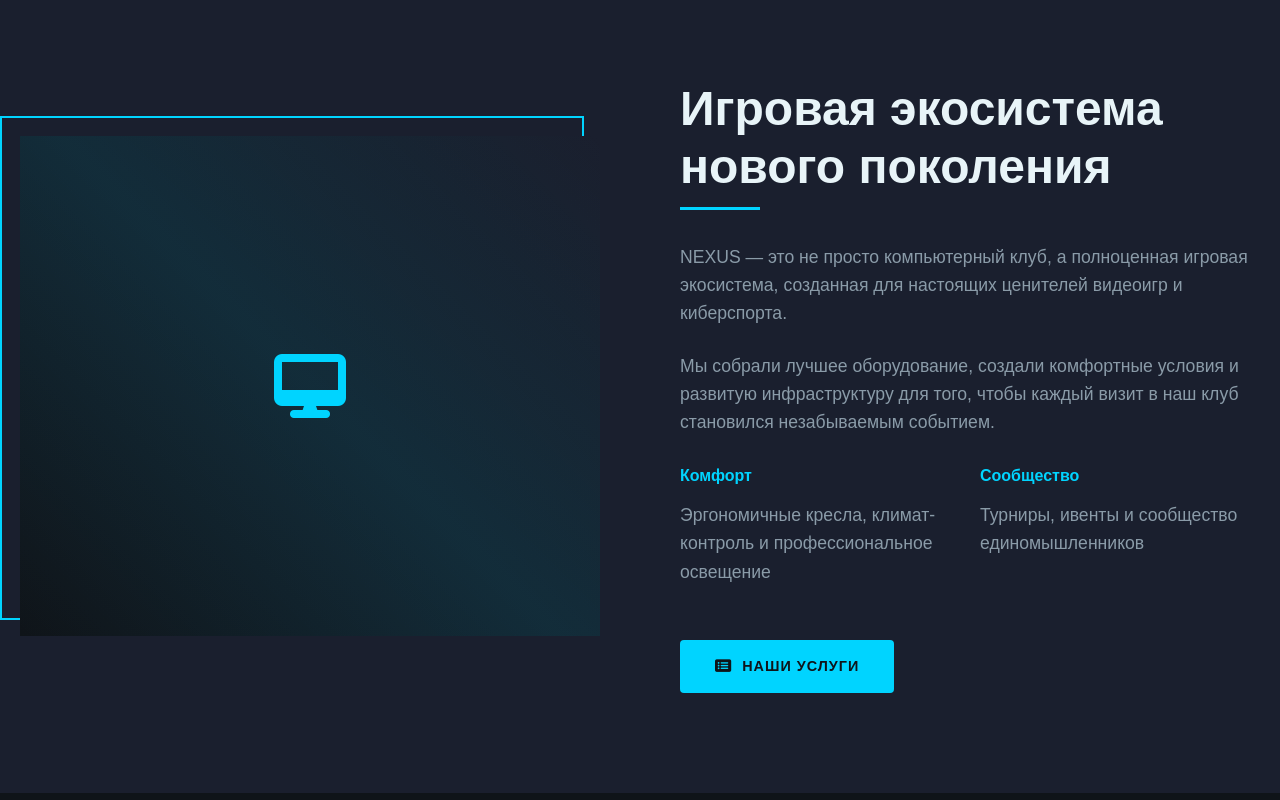
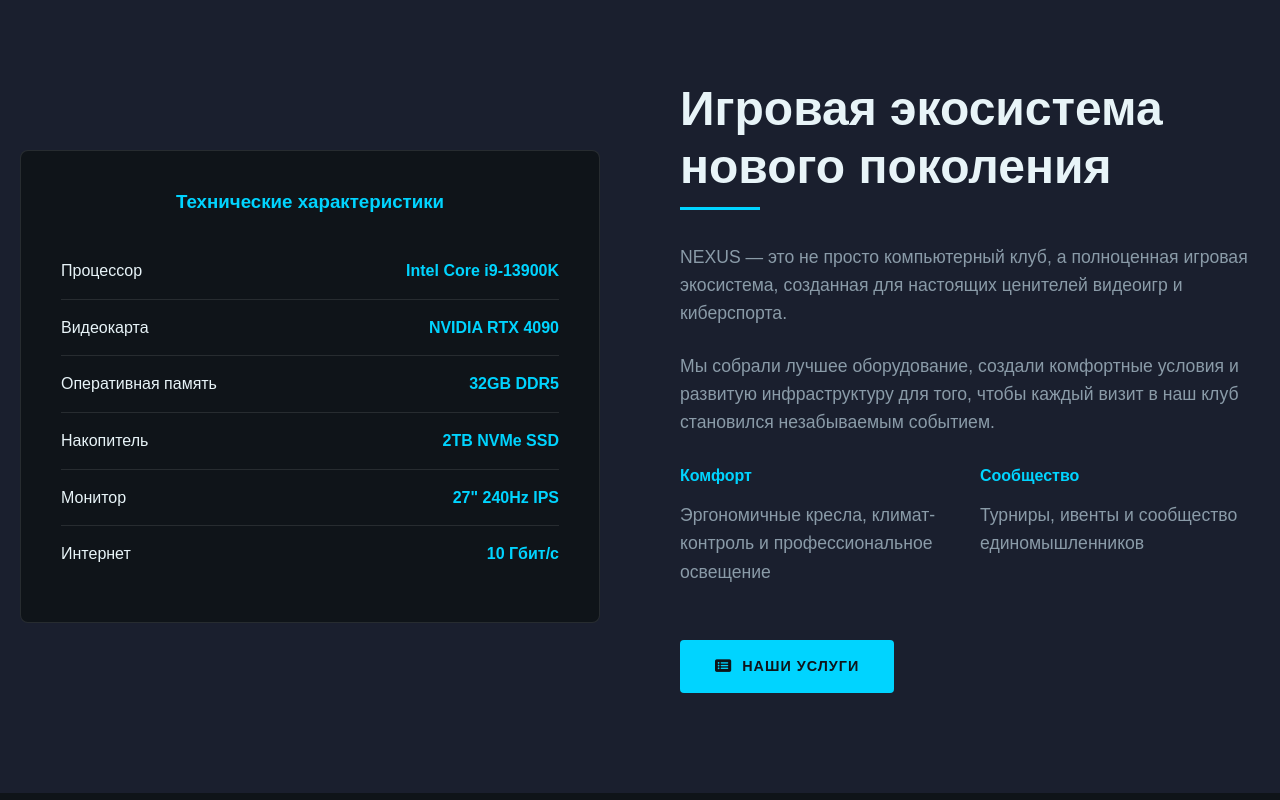
Before and after one commit to tapo4eqq/compp, a plain HTML site: page index.html in a window 1280 px wide. Shown: the part 820-1620 px from the top of the page. Drawn offline with Linux system fonts and the light colour scheme.

Commit message:
index.html

```diff
--- a/index.html
+++ b/index.html
@@ -293,40 +293,28 @@
             align-items: center;
         }
 
-        .about-image {
-            position: relative;
+        .tech-specs {
+            background: var(--primary);
+            padding: 40px;
+            border-radius: 8px;
+            border: 1px solid rgba(255, 255, 255, 0.1);
         }
 
-        .about-image:before {
-            content: '';
-            position: absolute;
-            top: -20px;
-            left: -20px;
-            width: 100%;
-            height: 100%;
-            border: 2px solid var(--accent);
-            z-index: -1;
+        .spec-item {
+            display: flex;
+            justify-content: space-between;
+            align-items: center;
+            padding: 15px 0;
+            border-bottom: 1px solid rgba(255, 255, 255, 0.1);
         }
 
-        .pc-setup {
-            width: 100%;
-            height: 500px;
-            background: linear-gradient(45deg, var(--primary), var(--secondary));
-            display: flex;
-            align-items: center;
-            justify-content: center;
-            position: relative;
-            overflow: hidden;
+        .spec-item:last-child {
+            border-bottom: none;
         }
 
-        .pc-setup:before {
-            content: '';
-            position: absolute;
-            top: 0;
-            left: 0;
-            width: 100%;
-            height: 100%;
-            background: linear-gradient(45deg, transparent, rgba(0, 212, 255, 0.1), transparent);
+        .spec-value {
+            color: var(--accent);
+            font-weight: 600;
         }
 
         .about-content h2 {
@@ -395,6 +383,37 @@
             padding: 8px 0;
             border-bottom: 1px solid rgba(255, 255, 255, 0.1);
             color: var(--gray);
+        }
+
+        /* Services Section */
+        .services {
+            background: var(--primary);
+        }
+
+        .services-grid {
+            display: grid;
+            grid-template-columns: repeat(3, 1fr);
+            gap: 30px;
+        }
+
+        .service-card {
+            background: var(--secondary);
+            padding: 40px 30px;
+            text-align: center;
+            border-radius: 8px;
+            transition: var(--transition);
+            border: 1px solid rgba(255, 255, 255, 0.1);
+        }
+
+        .service-card:hover {
+            transform: translateY(-10px);
+            box-shadow: 0 20px 40px rgba(0, 0, 0, 0.3);
+        }
+
+        .service-icon {
+            font-size: 3rem;
+            color: var(--accent);
+            margin-bottom: 20px;
         }
 
         /* Pricing Section */
@@ -473,37 +492,6 @@
             content: '✓';
             color: var(--accent);
             margin-right: 10px;
-        }
-
-        /* Services Section (вместо Gallery) */
-        .services {
-            background: var(--primary);
-        }
-
-        .services-grid {
-            display: grid;
-            grid-template-columns: repeat(3, 1fr);
-            gap: 30px;
-        }
-
-        .service-card {
-            background: var(--secondary);
-            padding: 40px 30px;
-            text-align: center;
-            border-radius: 8px;
-            transition: var(--transition);
-            border: 1px solid rgba(255, 255, 255, 0.1);
-        }
-
-        .service-card:hover {
-            transform: translateY(-10px);
-            box-shadow: 0 20px 40px rgba(0, 0, 0, 0.3);
-        }
-
-        .service-icon {
-            font-size: 3rem;
-            color: var(--accent);
-            margin-bottom: 20px;
         }
 
         /* Contact Section */
@@ -799,9 +787,31 @@
     <section id="about" class="about">
         <div class="container">
             <div class="about-grid">
-                <div class="about-image fade-in">
-                    <div class="pc-setup">
-                        <i class="fas fa-desktop" style="font-size: 4rem; color: var(--accent);"></i>
+                <div class="tech-specs fade-in">
+                    <h3 style="color: var(--accent); margin-bottom: 30px; text-align: center;">Технические характеристики</h3>
+                    <div class="spec-item">
+                        <span>Процессор</span>
+                        <span class="spec-value">Intel Core i9-13900K</span>
+                    </div>
+                    <div class="spec-item">
+                        <span>Видеокарта</span>
+                        <span class="spec-value">NVIDIA RTX 4090</span>
+                    </div>
+                    <div class="spec-item">
+                        <span>Оперативная память</span>
+                        <span class="spec-value">32GB DDR5</span>
+                    </div>
+                    <div class="spec-item">
+                        <span>Накопитель</span>
+                        <span class="spec-value">2TB NVMe SSD</span>
+                    </div>
+                    <div class="spec-item">
+                        <span>Монитор</span>
+                        <span class="spec-value">27" 240Hz IPS</span>
+                    </div>
+                    <div class="spec-item">
+                        <span>Интернет</span>
+                        <span class="spec-value">10 Гбит/с</span>
                     </div>
                 </div>
                 <div class="about-content">
@@ -877,7 +887,7 @@
         </div>
     </section>
 
-    <!-- Services Section (вместо Gallery) -->
+    <!-- Services Section -->
     <section id="services" class="services">
         <div class="container">
             <h2 class="fade-in">Наши услуги</h2>
@@ -1101,7 +1111,7 @@
                 </div>
             </div>
             <div class="copyright">
-                <p>&copy; 2025 NEXUS Computer Club. Все права защищены.</p>
+                <p>&copy; 2023 NEXUS Computer Club. Все права защищены.</p>
             </div>
         </div>
     </footer>
```
